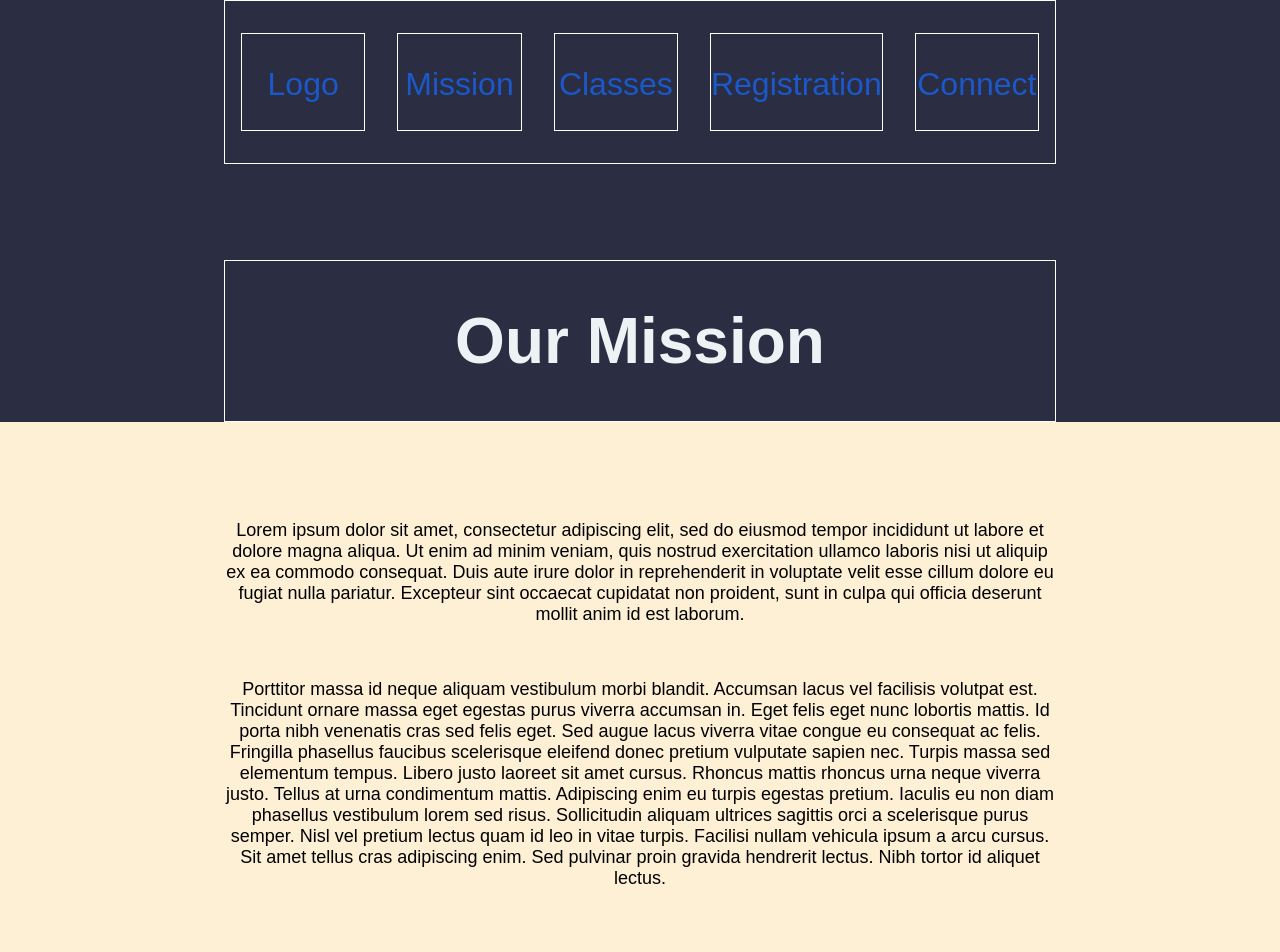
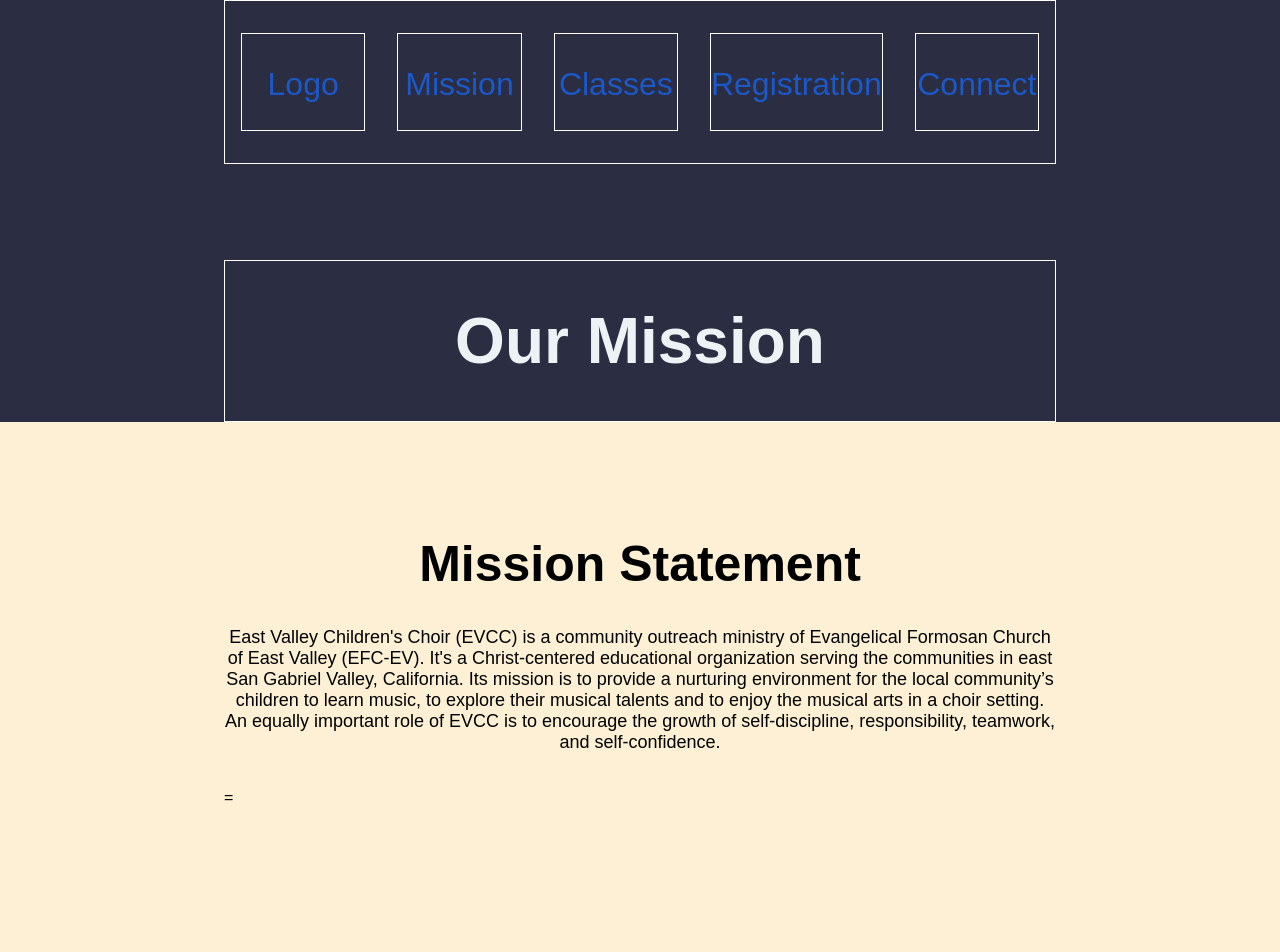
Before and after one commit to Scott-Dolphin/evcc-prototype, a React (Vite) app in the folder evcc-page/: page /mission in a window 1280 px wide. Shown: the top 952 px of the page. Built offline with nearby package versions, Linux system fonts and the light colour scheme.

Commit message:
minor changes to mission.jsx

```diff
--- a/evcc-page/src/index.css
+++ b/evcc-page/src/index.css
@@ -97,8 +97,12 @@
 .Main-content p {
   text-align: center;
   font-size: 18px;
+}
+.Main-content h1 {
+  text-align: center;
+  font-size: 50px;
+}
 
-}
 
 /* calendar widget */
 
--- a/evcc-page/src/routes/mission.jsx
+++ b/evcc-page/src/routes/mission.jsx
@@ -6,13 +6,11 @@
         <>
             <Navbar page_name="Our Mission" />
             <div class="Main-content">
+                <h1>Mission Statement</h1>
                 <p>
-                    Lorem ipsum dolor sit amet, consectetur adipiscing elit, sed do eiusmod tempor incididunt ut labore et dolore magna aliqua. Ut enim ad minim veniam, quis nostrud exercitation ullamco laboris nisi ut aliquip ex ea commodo consequat. Duis aute irure dolor in reprehenderit in voluptate velit esse cillum dolore eu fugiat nulla pariatur. Excepteur sint occaecat cupidatat non proident, sunt in culpa qui officia deserunt mollit anim id est laborum.
-                </p>
+                    East Valley Children's Choir (EVCC) is a community outreach ministry of Evangelical Formosan Church of East Valley (EFC-EV). It's a Christ-centered educational organization serving the communities in east San Gabriel Valley, California. Its mission is to provide a nurturing environment for the local community’s children to learn music, to explore their musical talents and to enjoy the musical arts in a choir setting. An equally important role of EVCC is to encourage the growth of self-discipline, responsibility, teamwork, and self-confidence.                  </p>
                 <br></br>
-                <p>
-                    Porttitor massa id neque aliquam vestibulum morbi blandit. Accumsan lacus vel facilisis volutpat est. Tincidunt ornare massa eget egestas purus viverra accumsan in. Eget felis eget nunc lobortis mattis. Id porta nibh venenatis cras sed felis eget. Sed augue lacus viverra vitae congue eu consequat ac felis. Fringilla phasellus faucibus scelerisque eleifend donec pretium vulputate sapien nec. Turpis massa sed elementum tempus. Libero justo laoreet sit amet cursus. Rhoncus mattis rhoncus urna neque viverra justo. Tellus at urna condimentum mattis. Adipiscing enim eu turpis egestas pretium. Iaculis eu non diam phasellus vestibulum lorem sed risus. Sollicitudin aliquam ultrices sagittis orci a scelerisque purus semper. Nisl vel pretium lectus quam id leo in vitae turpis. Facilisi nullam vehicula ipsum a arcu cursus. Sit amet tellus cras adipiscing enim. Sed pulvinar proin gravida hendrerit lectus. Nibh tortor id aliquet lectus.
-                </p>
+                =
             </div>
 
             <Footer />
```
Also changed, not shown: evcc-page/src/components/images/EVCC LOGO-x.jpg (added).
